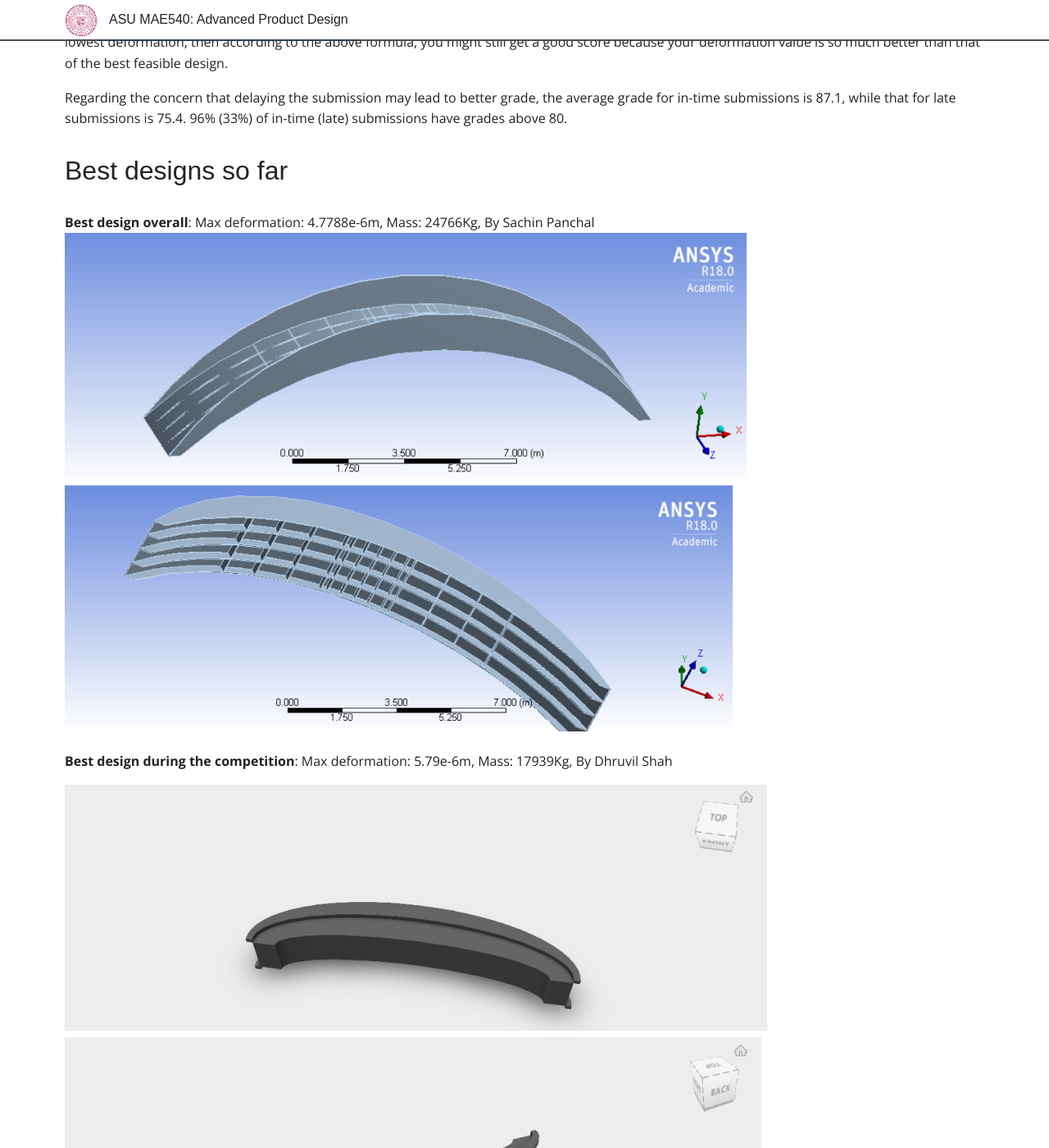
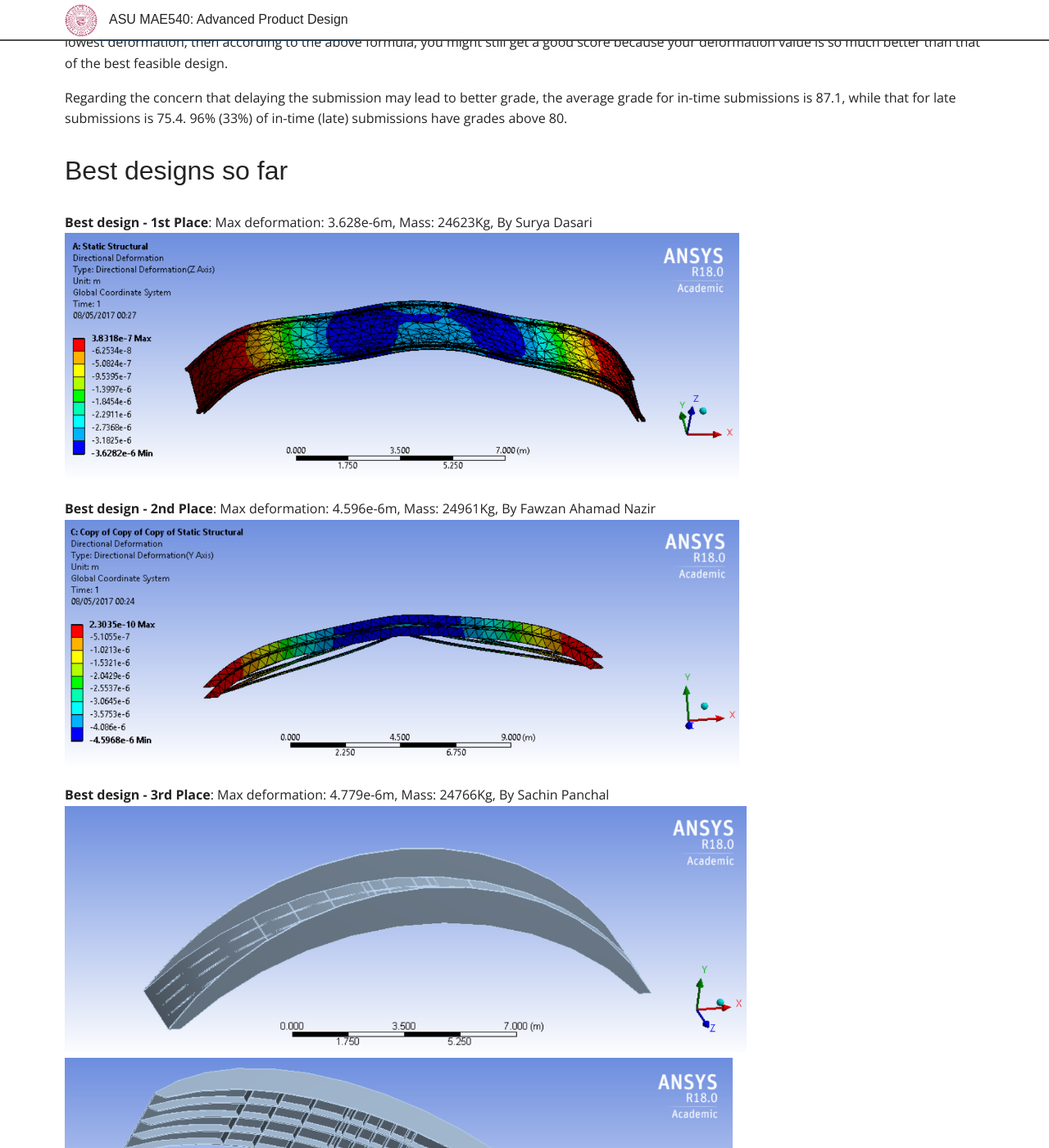
Before and after one commit to DesignInformaticsLab/DesignInformaticsLab.github.io, a Jekyll site: the page built from _posts/teaching/productdesign/2017-03-23-designcompetition2result.md, in a window 1280 px wide and 1400 px high, scrolled down 535 px. Shown: the whole window at 82% size. Built offline with Jekyll 4.4.1, drawn with Linux system fonts in a browser that asks for light colours; some web fonts are replaced; formulas are drawn with MathJax 3.

Commit message:
updated lecture notes

```diff
--- a/_posts/teaching/productdesign/2017-03-23-designcompetition2result.md
+++ b/_posts/teaching/productdesign/2017-03-23-designcompetition2result.md
@@ -51,10 +51,15 @@ for in-time submissions is 87.1, while that for late submissions is 75.4. 96% (3
 (late) submissions have grades above 80.
 
 ## Best designs so far
-**Best design overall**: Max deformation: 4.7788e-6m, Mass: 24766Kg, By Sachin Panchal
+**Best design - 1st Place**: Max deformation: 3.628e-6m, Mass: 24623Kg, By Surya Dasari
+<img src="/_images/productdesign/designcompetition2017surya.png" alt="Drawing" style="height: 300px;"/>
+
+**Best design - 2nd Place**: Max deformation: 4.596e-6m, Mass: 24961Kg, By Fawzan Ahamad Nazir
+<img src="/_images/productdesign/designcompetition2017ahamad3.png" alt="Drawing" style="height: 300px;"/>
+
+**Best design - 3rd Place**: Max deformation: 4.779e-6m, Mass: 24766Kg, By Sachin Panchal
 <img src="/_images/productdesign/designcompetition2017panchal.png" alt="Drawing" style="height: 300px;"/>
 <img src="/_images/productdesign/designcompetition2017panchal2.png" alt="Drawing" style="height: 300px;"/>
-
 
 **Best design during the competition**: Max deformation: 5.79e-6m, Mass: 17939Kg, By Dhruvil Shah
 
```
Also changed, not shown: _images/productdesign/designcompetition2017ahamad3.png (added), _images/productdesign/designcompetition2017surya.png (added).
